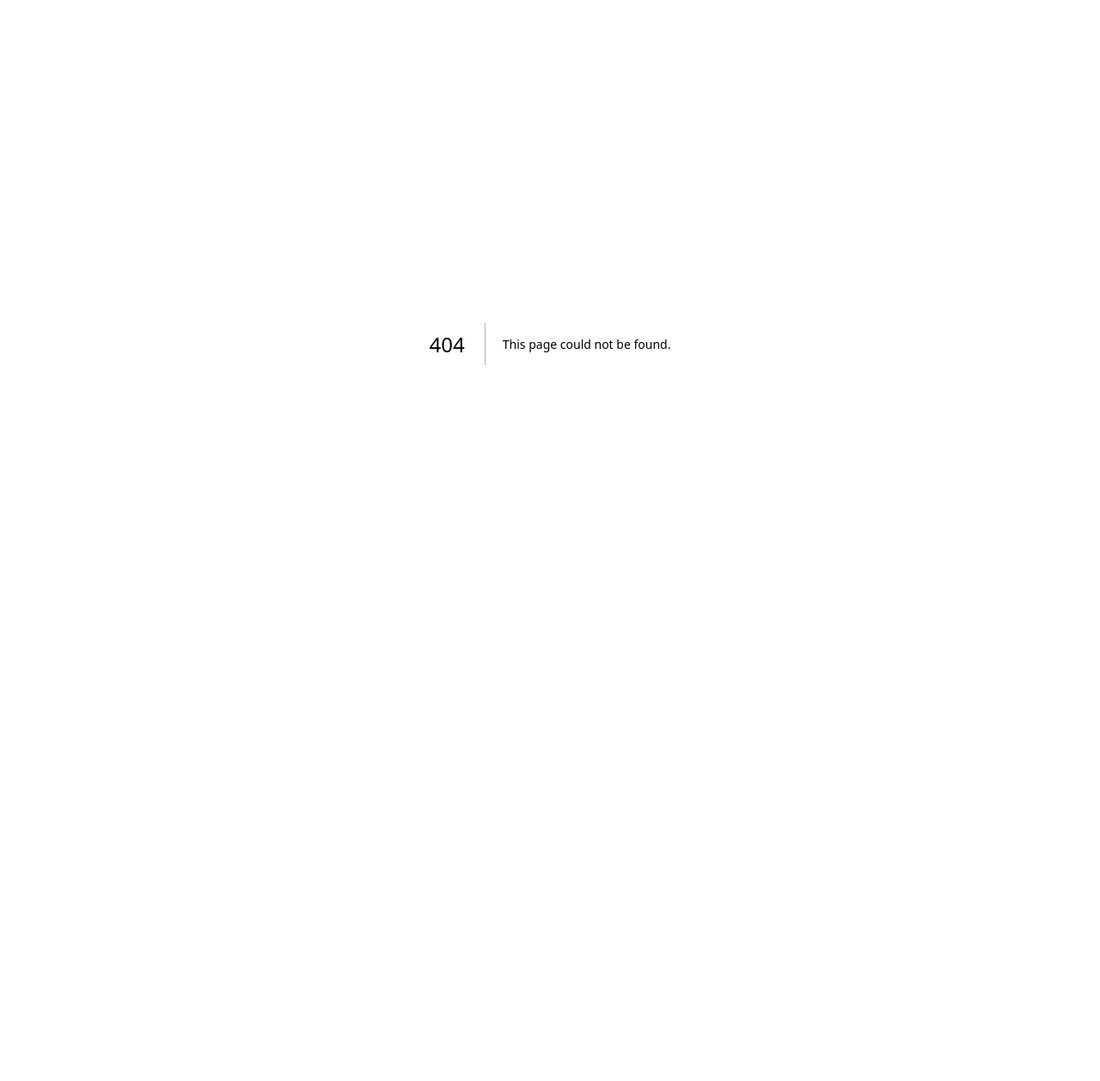
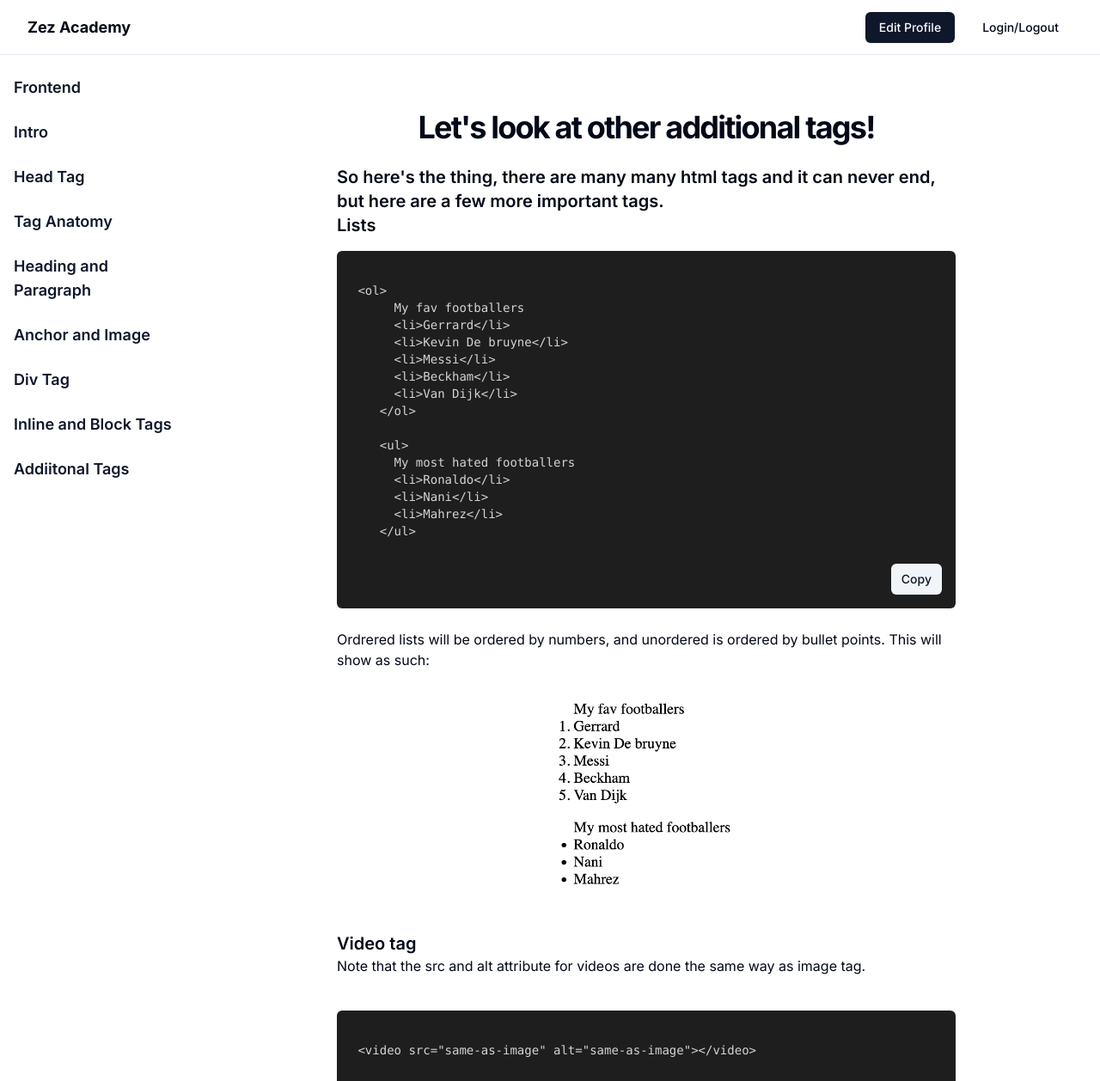
Before and after one commit to ssm53/lms2025, a Next.js app: page /frontend/additional-tags in a window 1280 px wide. Before the commit this address had no page. Shown: the top 1258 px of the page at 86% size. Before the commit the page ends 800 px from the top, so only its background shows below. Built offline with nearby package versions, Linux system fonts and the light colour scheme.

Commit message:
did till addiitonal tags

```diff
--- /dev/null
+++ b/src/app/components/additional-tags.jsx
@@ -0,0 +1,195 @@
+/* eslint-disable react/no-unescaped-entities */
+
+"use client";
+import { Button } from "@/components/ui/button";
+import Image from "next/image";
+
+export default function AdditionalTags() {
+  return (
+    <div className="flex-1 w-full max-w-3xl mx-auto px-4 py-12 md:px-6 md:py-16">
+      <div className="space-y-6">
+        <div className="text-center">
+          <h1 className="text-3xl font-bold tracking-tighter sm:text-4xl">
+            Let's look at other additional tags!
+          </h1>
+        </div>
+        <div className="space-y-8">
+          <div>
+            <p className="text-xl font-semibold">
+              So here's the thing, there are many many html tags and it can
+              never end, but here are a few more important tags.
+            </p>
+            <h2 className="text-xl font-semibold">Lists</h2>
+            <div className="mt-4 rounded-md bg-[#1e1e1e] p-4">
+              <pre className="text-sm text-[#d4d4d4]">
+                <code>{`
+ <ol>
+      My fav footballers
+      <li>Gerrard</li>
+      <li>Kevin De bruyne</li>
+      <li>Messi</li>
+      <li>Beckham</li>
+      <li>Van Dijk</li>
+    </ol>
+
+    <ul>
+      My most hated footballers
+      <li>Ronaldo</li>
+      <li>Nani</li>
+      <li>Mahrez</li>
+    </ul>
+              `}</code>
+              </pre>
+              <div className="mt-2 flex justify-end">
+                <Button
+                  variant="secondary"
+                  size="sm"
+                  onClick={() => {
+                    navigator.clipboard.writeText(`
+ <ol>
+      My fav footballers
+      <li>Gerrard</li>
+      <li>Kevin De bruyne</li>
+      <li>Messi</li>
+      <li>Beckham</li>
+      <li>Van Dijk</li>
+    </ol>
+
+    <ul>
+      My most hated footballers
+      <li>Ronaldo</li>
+      <li>Nani</li>
+      <li>Mahrez</li>
+    </ul>
+                    `);
+                  }}
+                >
+                  Copy
+                </Button>
+              </div>
+            </div>
+            <br />
+            <p>
+              Ordrered lists will be ordered by numbers, and unordered is
+              ordered by bullet points. This will show as such:
+            </p>
+            <br />
+            <div className="relative w-full h-64">
+              <Image
+                src="/lists-example.png"
+                alt="Description of the image"
+                layout="fill"
+                objectFit="contain" // Ensures the whole image fits within the container
+                className="rounded-md"
+              />
+            </div>
+            <br />
+
+            <h2 className="text-xl font-semibold">Video tag</h2>
+            <p>
+              Note that the src and alt attribute for videos are done the same
+              way as image tag.
+            </p>
+            <br />
+            <div className="mt-4 rounded-md bg-[#1e1e1e] p-4">
+              <pre className="text-sm text-[#d4d4d4]">
+                <code>{`
+ <video src="same-as-image" alt="same-as-image"></video>
+              `}</code>
+              </pre>
+              <div className="mt-2 flex justify-end">
+                <Button
+                  variant="secondary"
+                  size="sm"
+                  onClick={() => {
+                    navigator.clipboard.writeText(`
+<video src="same-as-image" alt="same-as-image"></video>
+                    `);
+                  }}
+                >
+                  Copy
+                </Button>
+              </div>
+            </div>
+            <br />
+            <h2 className="text-xl font-semibold">Forms</h2>
+            <p>
+              Note that you will be working with forms alot. A label is used to
+              name the part of the form, and input tags are used to get user
+              inputs. There can be diff types of input tags which are related to
+              the type of user input we want.
+            </p>
+            <br />
+            <div className="mt-4 rounded-md bg-[#1e1e1e] p-4">
+              <pre className="text-sm text-[#d4d4d4]">
+                <code>{`
+  <form>
+      <label>Username</label>
+      <input type="text" />
+      <label>Password</label>
+      <input type="password" />
+      <input type="checkbox" />
+      <span>Stay logged in?</span>
+      <button>Log in</button>
+    </form>
+              `}</code>
+              </pre>
+              <div className="mt-2 flex justify-end">
+                <Button
+                  variant="secondary"
+                  size="sm"
+                  onClick={() => {
+                    navigator.clipboard.writeText(`
+ <form>
+      <label>Username</label>
+      <input type="text" />
+      <label>Password</label>
+      <input type="password" />
+      <input type="checkbox" />
+      <span>Stay logged in?</span>
+      <button>Log in</button>
+    </form>
+                    `);
+                  }}
+                >
+                  Copy
+                </Button>
+              </div>
+            </div>
+            <br />
+            <p>This will show as such:</p>
+            <br />
+            <div className="relative w-full h-64">
+              <Image
+                src="/form-example.png"
+                alt="Description of the image"
+                layout="fill"
+                objectFit="contain" // Ensures the whole image fits within the container
+                className="rounded-md"
+              />
+            </div>
+            <br />
+            <h2 className="text-xl font-semibold">Tables</h2>
+            <br />
+            <p>Please go and check out how to do tables using HTML.</p>
+            <br />
+            <h2 className="text-xl font-semibold">Break tags</h2>
+            <br />
+            <p>
+              Lets say we want to write text, but after a certain point, we want
+              to go to the next line <br />
+              like this.
+              <br />
+              and this.
+              <br />
+              For these, we need to use{" "}
+              <span className="font-bold text-purple-600">{"<br></br>"}</span> .
+              Go ahead and research it!
+            </p>
+            <br />
+          </div>
+        </div>
+      </div>
+    </div>
+  );
+}
--- a/src/app/components/side-navbar3.jsx
+++ b/src/app/components/side-navbar3.jsx
@@ -61,6 +61,13 @@ export default function SideNavbar3() {
       >
         Inline and Block Tags
       </Link>
+      <Link
+        href="/frontend/additional-tags"
+        className="text-lg font-semibold text-primary"
+        prefetch={false}
+      >
+        Addiitonal Tags
+      </Link>
     </nav>
   );
 }
--- /dev/null
+++ b/src/app/frontend/additional-tags/page.js
@@ -0,0 +1,16 @@
+// side by side r1
+import SideNavbar3 from "../../components/side-navbar3";
+import AdditionalTags from "../../components/additional-tags";
+import Navbar from "@/app/components/navbar";
+
+export default function Page() {
+  return (
+    <div className="flex flex-col">
+      <Navbar />
+      <div className="flex">
+        <SideNavbar3 />
+        <AdditionalTags />
+      </div>
+    </div>
+  );
+}
```
Also changed, not shown: public/form-example.png (added), public/lists-example.png (added).
